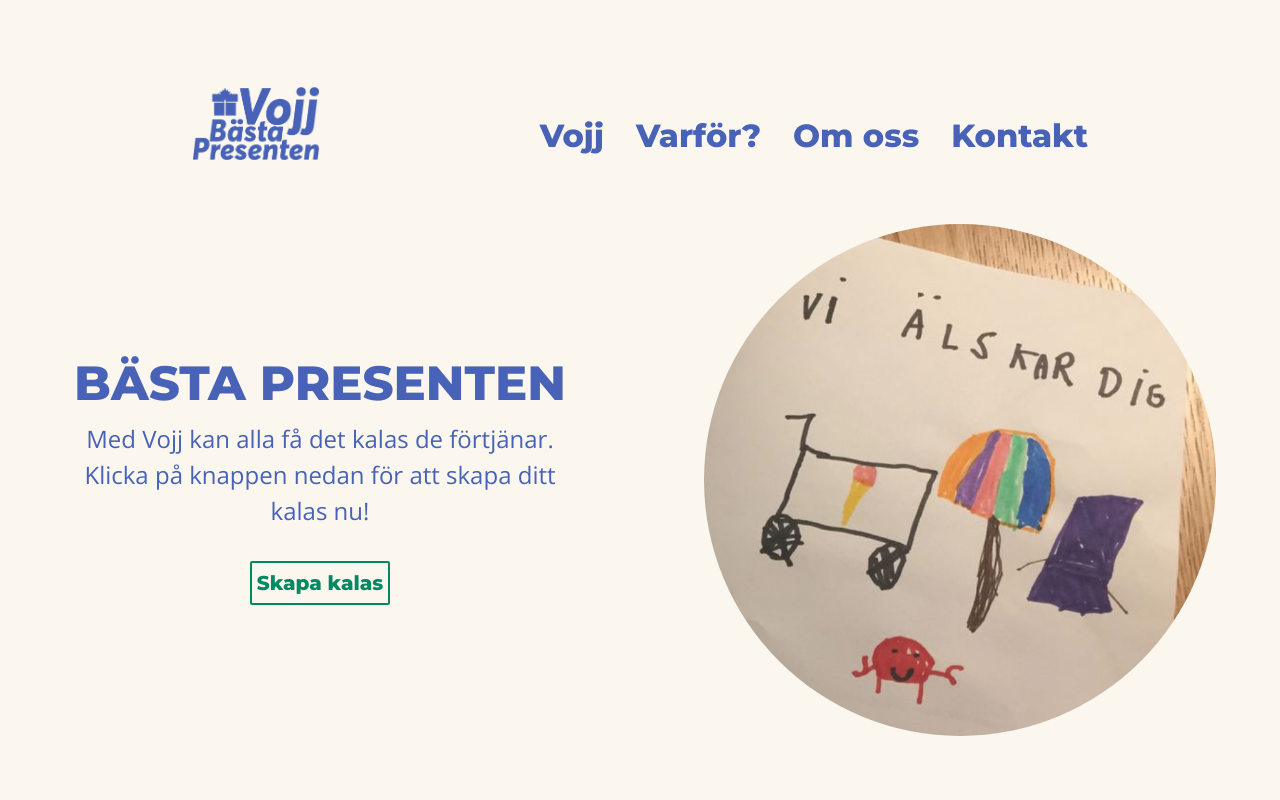
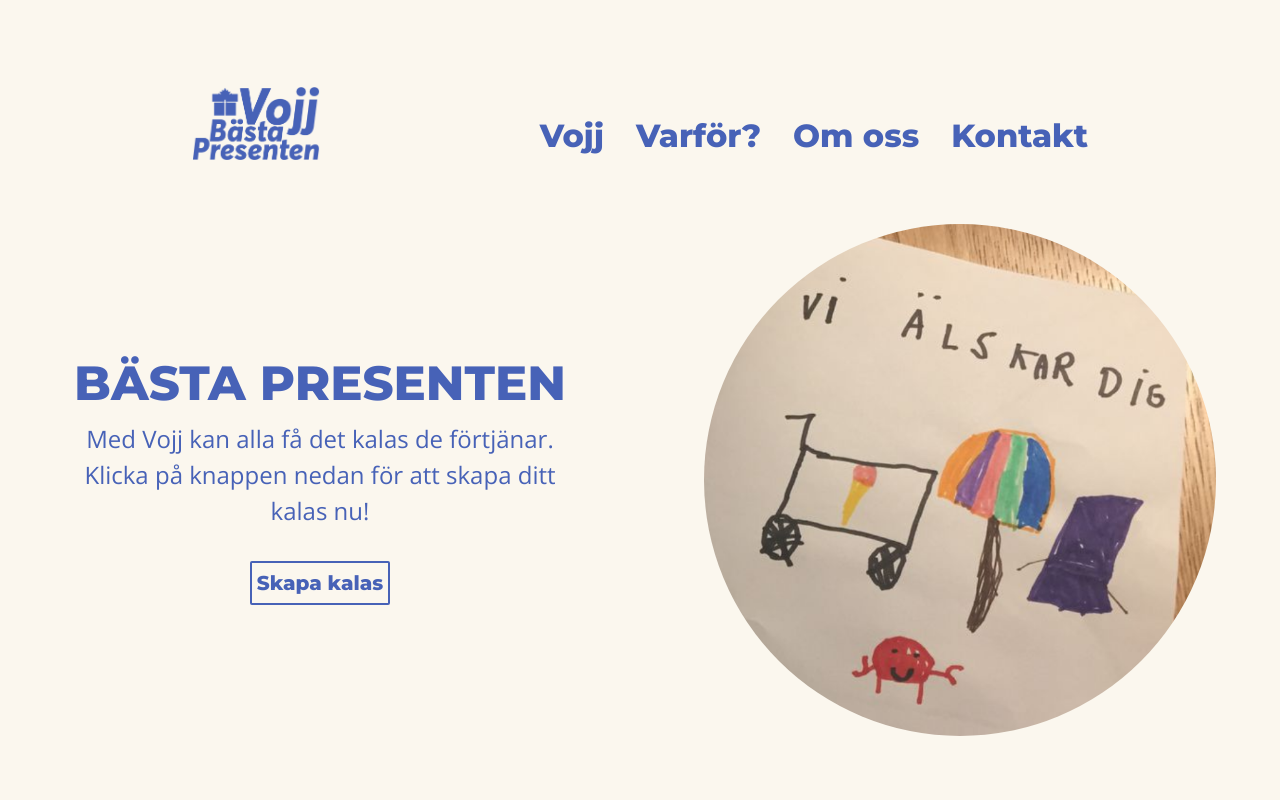
Before and after one commit to tojj/praktik2019, a React (Create React App) app: page / in a window 1280 px wide. Shown: the top 800 px of the page. Built offline with nearby package versions, Linux system fonts and the light colour scheme.

Commit message:
success btn -> primary

```diff
--- a/src/components/StartPage/EyeCatcher/styles.scss
+++ b/src/components/StartPage/EyeCatcher/styles.scss
@@ -3,18 +3,18 @@
     color: $primary;
     .link-eye-catcher {
       background-color: $secondary;
-      color: $success;
+      color: $primary;
       font-family: $big-text;
       font-weight: 800;
       font-size: 20px;
-      border: 2px solid $success;
+      border: 2px solid $primary;
       padding: 5px 5px;
       border-radius: 2px;
       margin-top: 1rem;
       transition: all .3s;
       &:hover {
         color: $secondary;
-        background-color: $success;
+        background-color: $primary;
       }
     }
   }
```
